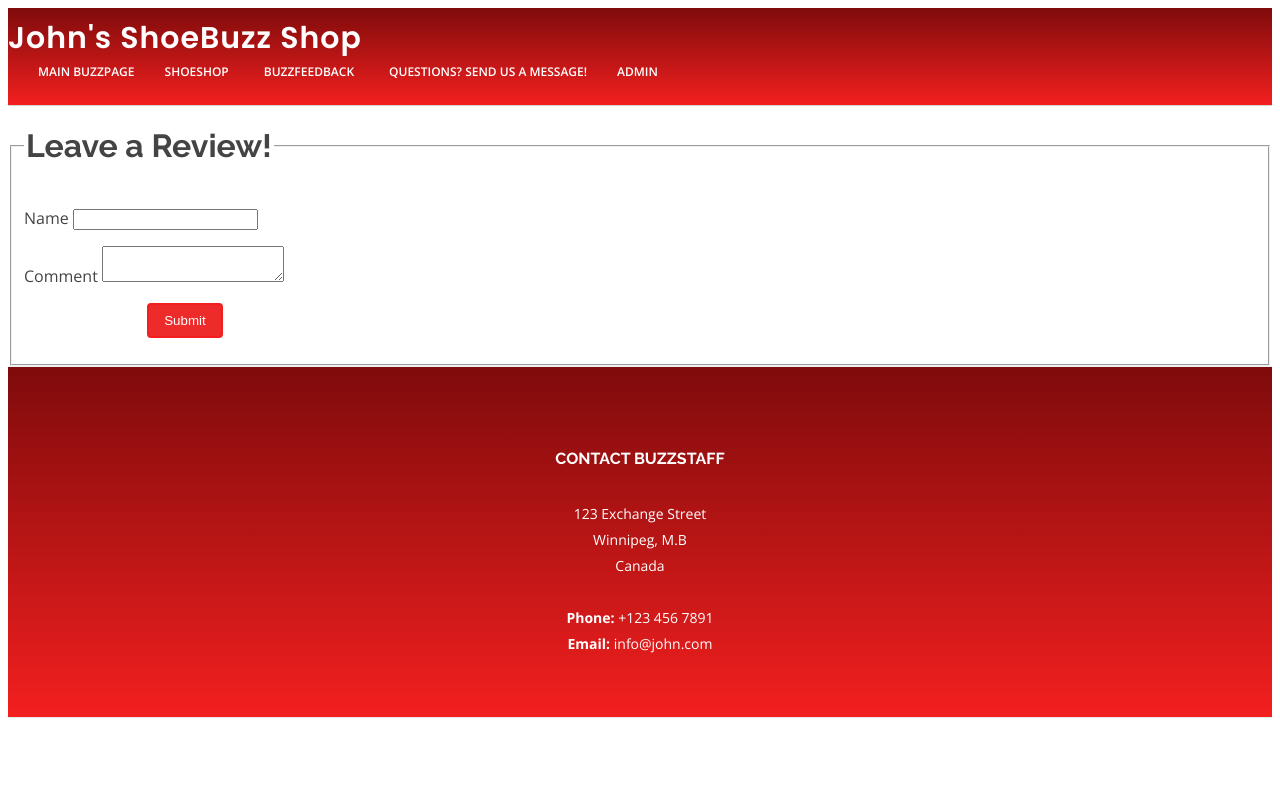
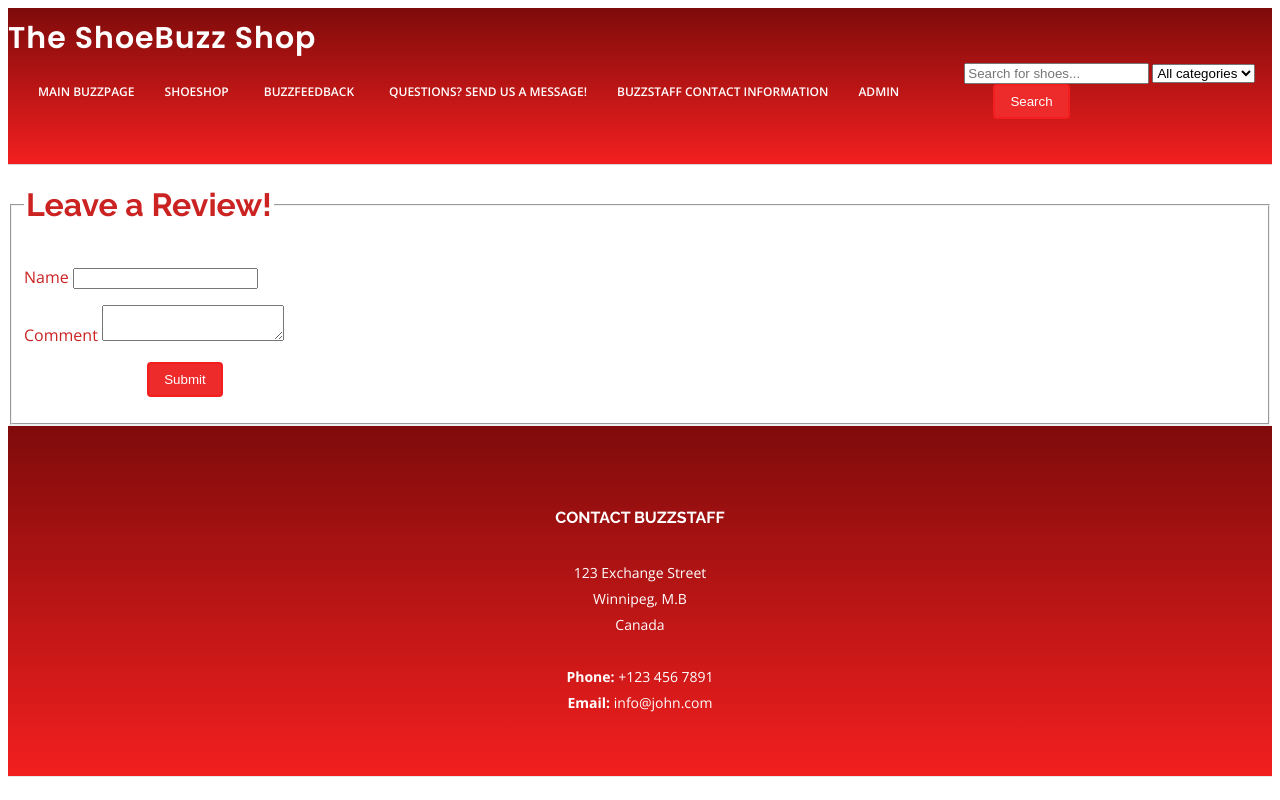
Before and after one commit to cjmpena/ShoeBuzz-Store-Website-PHP, a PHP site: page /review.php in a window 1280 px wide. Run offline with PHP 8.4, Linux system fonts and the light colour scheme; data that the repository does not hold is empty.

Commit message:
Updated Search bar and button displaying
Linked the new search bar and input button from the header.php to search for shoes on the main pages accessible to the non-authenticated users of the website.

```diff
--- a/review.php
+++ b/review.php
@@ -54,12 +54,12 @@
     <link href="https://fonts.googleapis.com/css?family=Open+Sans:300,300i,400,400i,600,600i,700,700i|Raleway:300,300i,400,400i,500,500i,600,600i,700,700i|Poppins:300,300i,400,400i,500,500i,600,600i,700,700i" rel="stylesheet">
     <script src="https://code.jquery.com/jquery-3.6.0.min.js"></script>
     <script src="smoothscroll.js"></script>
-    <title>Leave a Review!</title>
+    <title>The ShoeBuzz Shop - Review</title>
 </head>
 <body>
   <header id="header" class="fixed-top header-inner-pages">
         <div class="container d-flex align-items-center justify-content-between">
-        <h1 class="logo"><a href="index.php">John's ShoeBuzz Shop</a></h1>
+        <h1 class="logo"><a href="index.php">The ShoeBuzz Shop</a></h1>
         <nav id="navbar" class="navbar">
             <ul class="nav-menu">
             <li><a href="index.php">Main BuzzPage</a></li>
@@ -77,12 +77,15 @@
                 </ul>
             </li>
             <li><a href="index.php#contact">Questions? Send us A Message!</a></li>
+            <li><a href="#footer">BuzzStaff Contact Information</a></li>
             <li class="dropdown"><a href="#"><span>Admin</span> <i class="bi bi-chevron-right"></i></a>
                 <ul>
                 <li><a href="post.php">Post For ShoeShop</a></li>
                 <li><a href="categories.php">Add ShoeCategories</a></li>
                 </ul>
             </li>
+            <li><a href="#"></li>
+            <li><div class="header-nav"><?php require('header.php') ?></div></li>
             </ul>
         </nav>
         </div>
--- a/shoeshop.php
+++ b/shoeshop.php
@@ -24,12 +24,12 @@
     <link href="https://fonts.googleapis.com/css?family=Open+Sans:300,300i,400,400i,600,600i,700,700i|Raleway:300,300i,400,400i,500,500i,600,600i,700,700i|Poppins:300,300i,400,400i,500,500i,600,600i,700,700i" rel="stylesheet">
     <script src="https://code.jquery.com/jquery-3.6.0.min.js"></script>
     <script src="smoothscroll.js"></script>
-    <title>John's ShoeBuzz Shop</title>
+    <title>The ShoeBuzz Shop</title>
 </head>
 <body>
     <header id="header" class="fixed-top header-inner-pages">
         <div class="container d-flex align-items-center justify-content-between">
-        <h1 class="logo"><a href="index.php">John's ShoeBuzz Shop</a></h1>
+        <h1 class="logo"><a href="index.php">The ShoeBuzz Shop</a></h1>
         <nav id="navbar" class="navbar">
             <ul class="nav-menu">
             <li><a href="index.php">Main BuzzPage</a></li>
@@ -54,6 +54,8 @@
                 <li><a href="categories.php">Add ShoeCategories</a></li>
                 </ul>
             </li>
+            <li><a href="#"></li>
+            <li><div class="header-nav"><?php require('header.php') ?></div></li>
             </ul>
         </nav>
         </div>
```
Also changed, not shown: index.php (+4 -3 lines).
